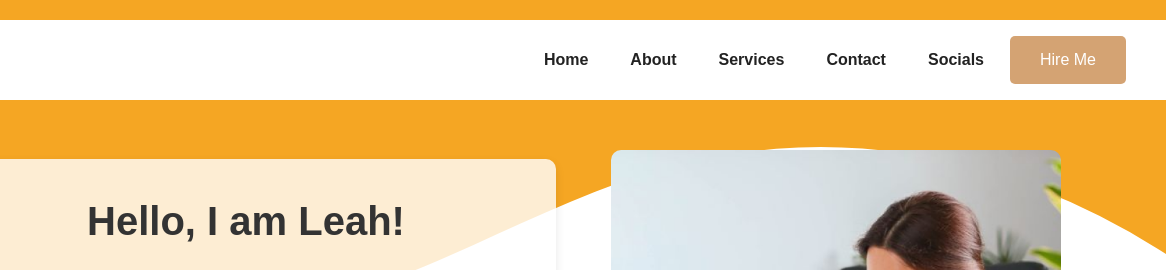
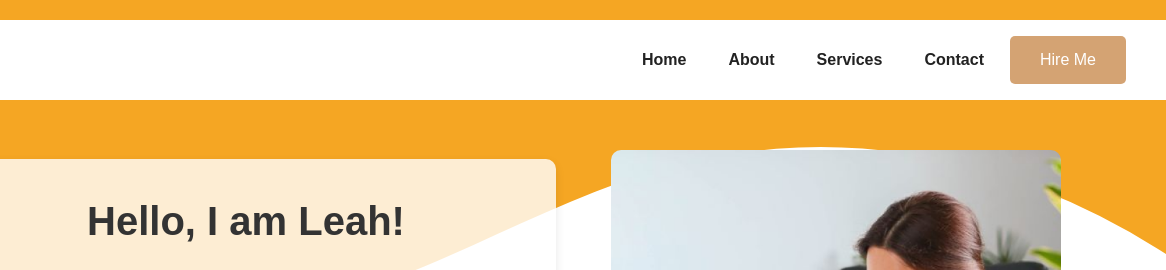
Before and after one commit to Boluski2/D-leah, a plain HTML site: page index.html in a window 1280 px wide. Shown: the top 270 px of the page, 114-1280 px from the left. Drawn offline with Linux system fonts and the light colour scheme.

Commit message:
Initial commit

```diff
--- a/index.html
+++ b/index.html
@@ -41,7 +41,7 @@
             <a href="#about">About</a>
             <a href="#service">Services</a>
             <a href="#contact">Contact</a>
-            <a href="#socials">Socials</a>
+            <!-- <a href="#socials">Socials</a> -->
             <button class="hire-btn">Hire Me</button>
             <button id="close-menu-btn" class="menu-close-btn">
                 <i class="fa-sharp fa-solid fa-xmark"></i>
```
